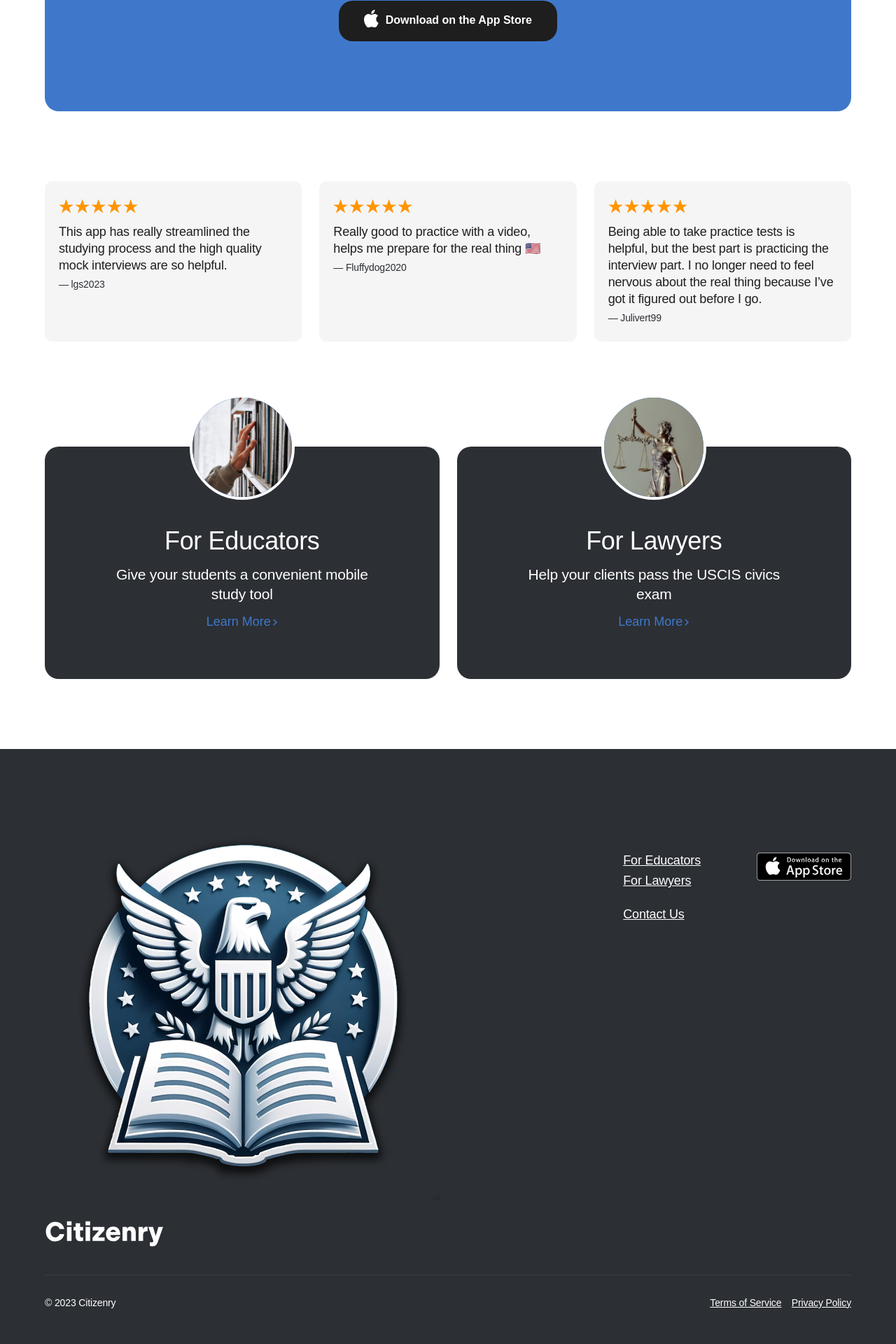
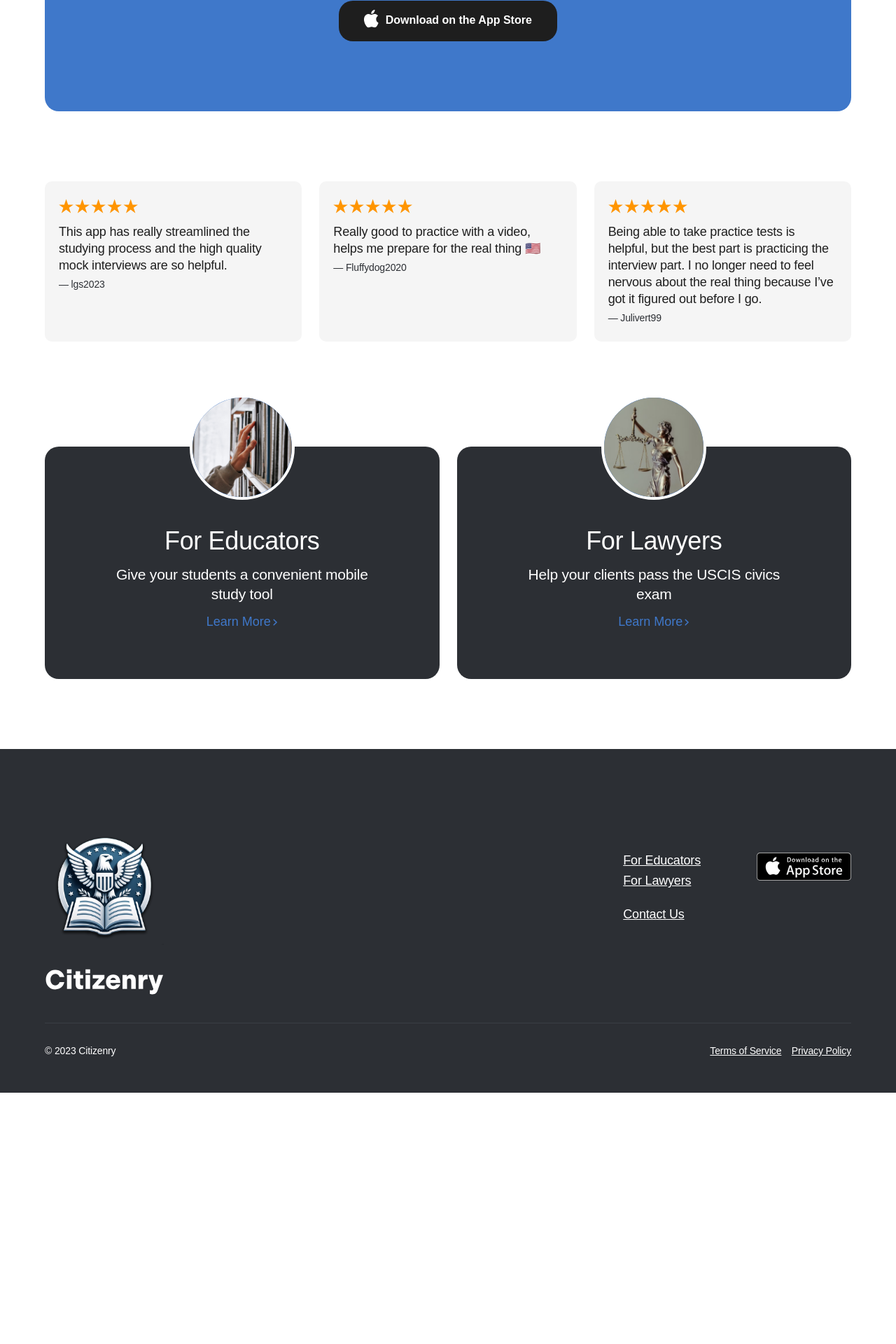
Before and after one commit to citizenryapp/website, a Jekyll site: the page built from index.markdown, in a window 1280 px wide. Shown: the part 2257-4177 px from the top of the page at 70% size. Built offline with Jekyll 4.4.1, drawn with Linux system fonts in a browser that asks for light colours; some web fonts are replaced; after the commit the page ends 3818 px from its top, so only the background shows below that.

Commit message:
Update site-footer.html

```diff
--- a/_includes/site-footer.html
+++ b/_includes/site-footer.html
@@ -2,7 +2,7 @@
   <div class="site-footer__inner container">
     <div class="site-footer__left">
       <a href="/" class="site-footer__logomark">
-        <img src="/assets/images/apple-touch-icon.png" alt="" class="">
+        <img src="/assets/images/apple-touch-icon.png" alt="" class="site-footer__logo">
       </a>
       <a href="/" class="site-footer__logo">
         {% include svg-logo-type.html %}
```
